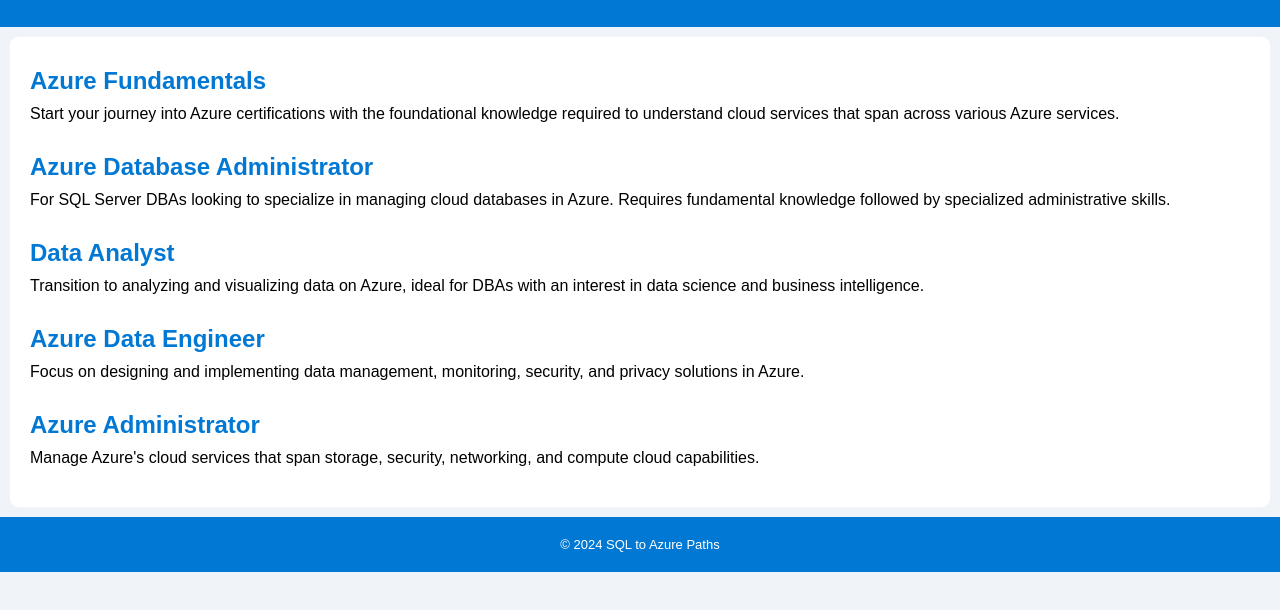
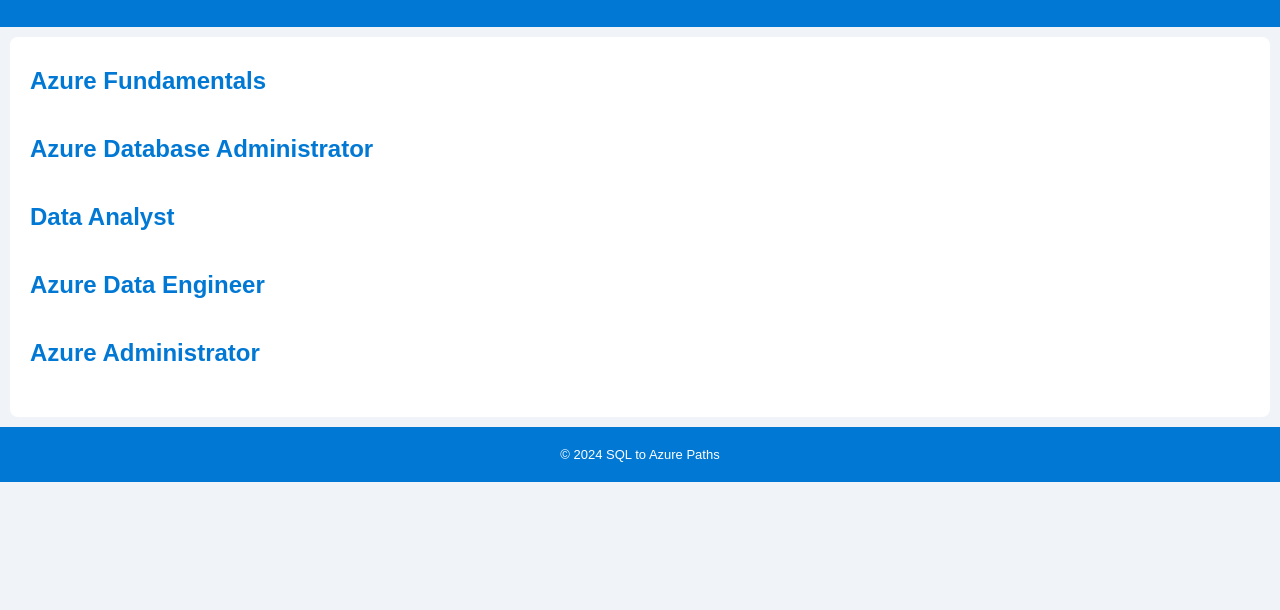
Before and after one commit to skillbuilderzone/MicrosoftCareerPath, a plain HTML site: page index.html in a window 1280 px wide. Shown: the part 60-670 px from the top of the page. Drawn offline with Linux system fonts and the light colour scheme.

Commit message:
Update index.html

```diff
--- a/index.html
+++ b/index.html
@@ -1,4 +1,3 @@
-
 <!DOCTYPE html>
 <html lang="en">
 <head>
@@ -15,7 +14,6 @@
         <!-- Azure Fundamentals Section -->
         <section class="certification">
             <h2>Azure Fundamentals</h2>
-            <p>Start your journey into Azure certifications with the foundational knowledge required to understand cloud services that span across various Azure services.</p>
             <ul>
                 <li><strong>AZ-900:</strong> Microsoft Azure Fundamentals</li>
                 <li><strong>DP-900:</strong> Microsoft Azure Data Fundamentals</li>
@@ -25,7 +23,6 @@
         <!-- Certification Path Sections -->
         <section class="certification">
             <h2>Azure Database Administrator</h2>
-            <p>For SQL Server DBAs looking to specialize in managing cloud databases in Azure. Requires fundamental knowledge followed by specialized administrative skills.</p>
             <ul>
                 <li><strong>DP-300:</strong> Administering Relational Databases on Microsoft Azure</li>
             </ul>
@@ -33,7 +30,6 @@
 
         <section class="certification">
             <h2>Data Analyst</h2>
-            <p>Transition to analyzing and visualizing data on Azure, ideal for DBAs with an interest in data science and business intelligence.</p>
             <ul>
                 <li><strong>DA-100:</strong> Analyzing Data with Microsoft Power BI</li>
             </ul>
@@ -41,7 +37,6 @@
 
         <section class="certification">
             <h2>Azure Data Engineer</h2>
-            <p>Focus on designing and implementing data management, monitoring, security, and privacy solutions in Azure.</p>
             <ul>
                 <li><strong>DP-200:</strong> Implementing an Azure Data Solution</li>
                 <li><strong>DP-201:</strong> Designing an Azure Data Solution</li>
@@ -50,7 +45,6 @@
 
         <section class="certification">
             <h2>Azure Administrator</h2>
-            <p>Manage Azure's cloud services that span storage, security, networking, and compute cloud capabilities.</p>
             <ul>
                 <li><strong>AZ-104:</strong> Microsoft Azure Administrator</li>
             </ul>
@@ -59,5 +53,6 @@
     <footer>
         <p>© 2024 SQL to Azure Paths</p>
     </footer>
+    <script src="script.js"></script>
 </body>
 </html>
```
